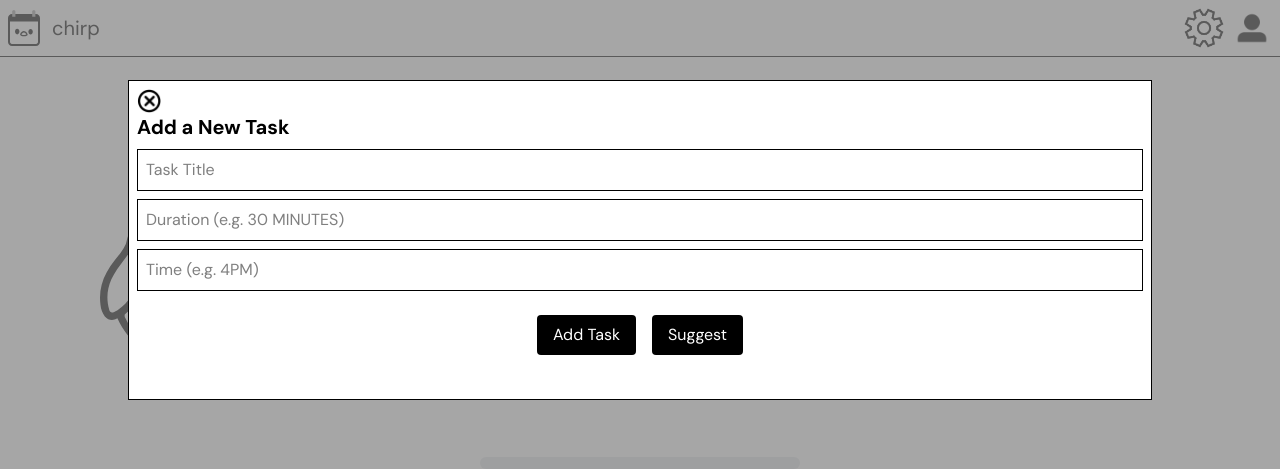
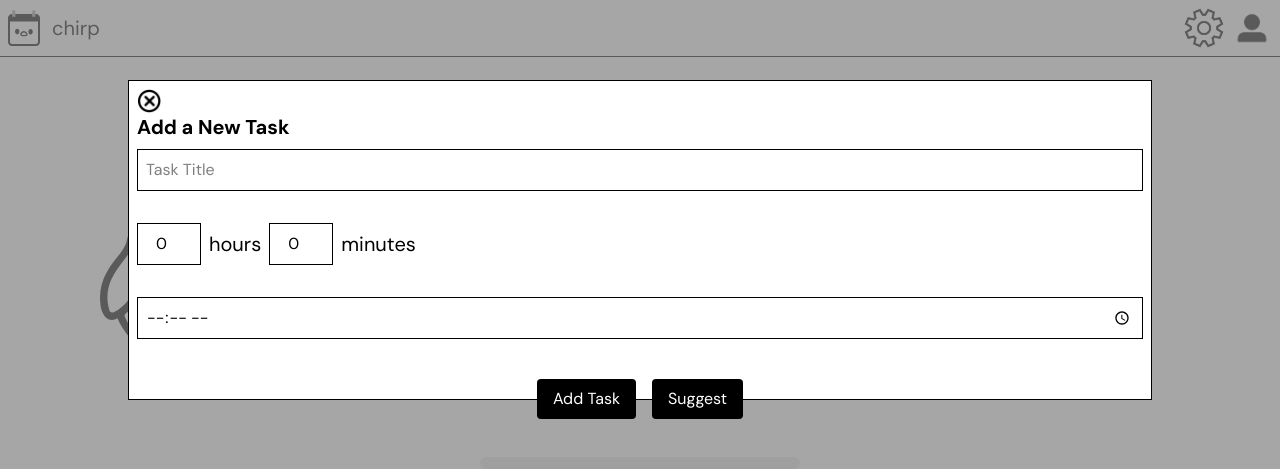
Before and after one commit to zvandermeer/gdsc-hacks-2025, a React (Vite) app in the folder web-app/: page / in a window 1280 px wide. Both pictures are taken after a click on the button "Add Task". Shown: the top 469 px of the page. Built offline with nearby package versions, Linux system fonts and the light colour scheme; no server answers; what react-google-calendar-api would draw is missing.

Commit message:
changed fields for functionality in addTask

```diff
--- a/web-app/src/App.jsx
+++ b/web-app/src/App.jsx
@@ -99,6 +99,9 @@ function App() {
   const [newTaskTitle, setNewTaskTitle] = useState('');
   const [newTaskDuration, setNewTaskDuration] = useState('');
   const [newTaskTime, setNewTaskTime] = useState('');
+  const [durationHours, setDurationHours] = useState("0");
+  const [durationMinutes, setDurationMinutes] = useState("0");
+
 
 
   const toggleCheck = (id) => {
@@ -119,14 +122,16 @@ function App() {
       setTimeout(() => setBirdState(birdStatus), 6000);
     }
   };
+  const pad = (val) => val.toString().padStart(2, '0');
+  const formattedDuration = `${pad(durationHours)}:${pad(durationMinutes)}`;
 
   const addNewTask = () => {
     if(newTaskTitle.trim()){
       const newTask = {
       id: Date.now(),
       title: newTaskTitle,
-      duration: newTaskDuration || "15 MINUTES",
-      time: newTaskTime || "12PM",
+      duration: formattedDuration,
+      time: newTaskTime || "12:00",
       checked: false
       }
     setTasks([...tasks, newTask]);
@@ -181,26 +186,41 @@ function App() {
     {addItemMenu && (
       <NewPage onClose={() => setAddItemMenu(false)}>
         <h2 className="text-xl font-bold mb-2">Add a New Task</h2>
-        <div className="space-y-2">
+        <div className="space-y-8">
           <input
             className="border p-2 w-full"
             placeholder="Task Title"
             value={newTaskTitle}
             onChange={(e) => setNewTaskTitle(e.target.value)}
           />
+          <div className="flex items-center gap-2">
+            <input
+              type="number"
+              min="0"
+              className="border p-2 w-16 text-center"
+              value={durationHours}
+              onChange={(e) => setDurationHours(e.target.value)}
+              placeholder="H"
+            />
+            <span className="text-xl">hours  </span>
+            <input
+              type="number"
+              min="0"
+              max="59"
+              className="border p-2 w-16 text-center"
+              value={durationMinutes}
+              onChange={(e) => setDurationMinutes(e.target.value)}
+              placeholder="M"
+            />
+            <span className="text-xl">minutes</span>
+          </div>
           <input
+            type="time"
             className="border p-2 w-full"
-            placeholder="Duration (e.g. 30 MINUTES)"
-            value={newTaskDuration}
-            onChange={(e) => setNewTaskDuration(e.target.value)}
-          />
-          <input
-            className="border p-2 w-full"
-            placeholder="Time (e.g. 4PM)"
             value={newTaskTime}
             onChange={(e) => setNewTaskTime(e.target.value)}
           />
-          <div className='flex justify-center gap-4 mt-2'>
+          <div className='flex justify-center gap-4'>
           <button
             onClick={addNewTask}
             className="bg-black text-white px-4 py-2 rounded mt-2"
```
